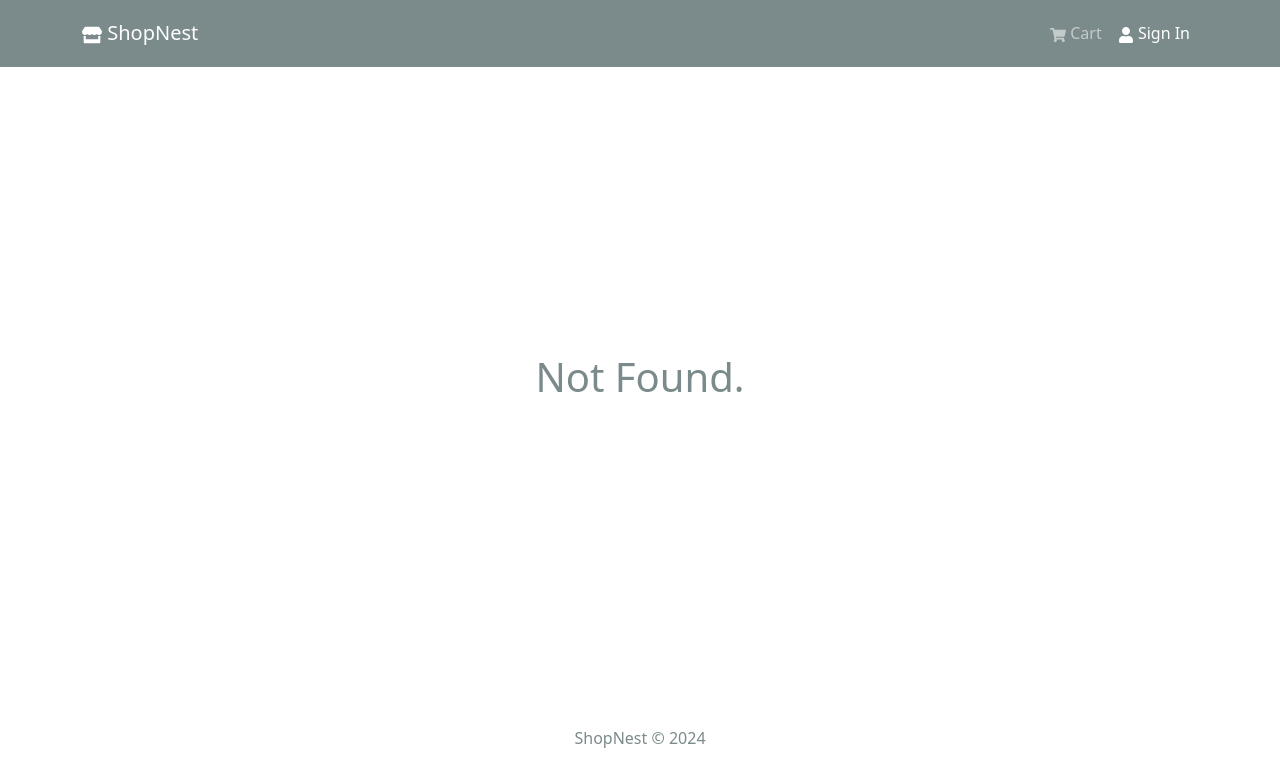
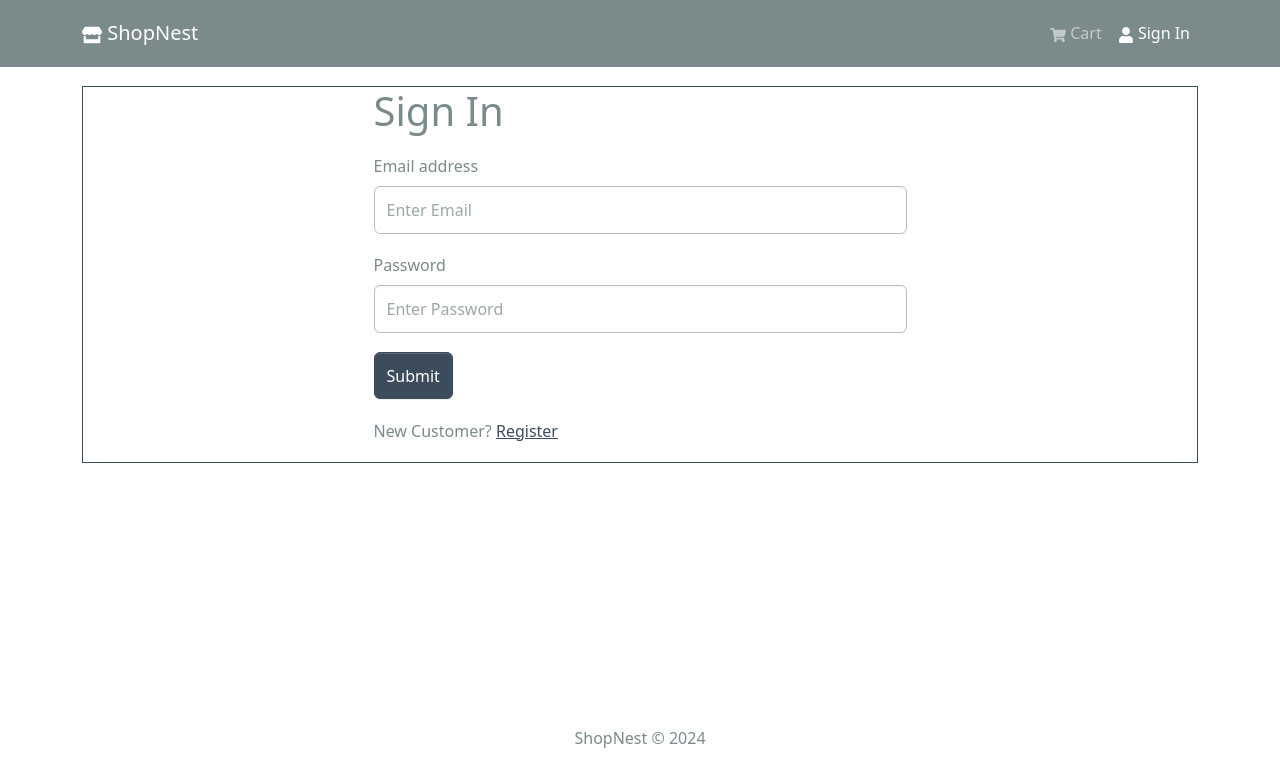
Before and after one commit to Faisal786111/ShopNest, a React (Vite) app in the folder client/: page /login in a window 1280 px wide. Before the commit this address had no page. Shown: the top 782 px of the page. Built offline with nearby package versions, Linux system fonts and the light colour scheme.

Commit message:
implement front-end logout functionality and resolved front-end issues

```diff
--- a/client/package.json
+++ b/client/package.json
@@ -17,6 +17,7 @@
     "react": "^18.2.0",
     "react-bootstrap": "^2.10.2",
     "react-dom": "^18.2.0",
+    "react-hot-toast": "^2.4.1",
     "react-icons": "^5.0.1",
     "react-redux": "^9.1.0",
     "react-router-bootstrap": "^0.26.2",
--- a/client/src/App.jsx
+++ b/client/src/App.jsx
@@ -1,7 +1,8 @@
-import { Container } from "react-bootstrap";
+import { Container, Toast } from "react-bootstrap";
 import { Outlet } from "react-router-dom";
 import Header from "./components/Header";
 import Footer from "./components/Footer";
+import  { Toaster } from "react-hot-toast";
 
 const App = () => {
   return (
@@ -13,6 +14,7 @@
         </Container>
       </main>
       <Footer />
+      <Toaster />
     </>
   );
 };
--- /dev/null
+++ b/client/src/components/FormContainer.jsx
@@ -0,0 +1,15 @@
+import { Container, Row, Col } from "react-bootstrap";
+
+const FormContainer = ({ children }) => {
+  return (
+    <Container className="border border-primary">
+      <Row className="justify-content-md-center">
+        <Col xs={12} md={6}>
+          {children}
+        </Col>
+      </Row>
+    </Container>
+  );
+};
+
+export default FormContainer;
--- a/client/src/components/Header.jsx
+++ b/client/src/components/Header.jsx
@@ -1,11 +1,30 @@
-import { Badge, Navbar, Nav, Container } from "react-bootstrap";
+import { Badge, Navbar, Nav, Container, NavDropdown } from "react-bootstrap";
 import { FaStore, FaShoppingCart, FaUser } from "react-icons/fa";
 import { LinkContainer } from "react-router-bootstrap";
-import { useSelector } from "react-redux";
+import { useNavigate } from "react-router-dom";
+import { useSelector, useDispatch } from "react-redux";
+import { useLogoutMutation } from "../redux/slices/usersApiSlice";
+import { logout } from "../redux/slices/authSlice";
 
 const Header = () => {
   const { cartItems } = useSelector((state) => state.cart);
+  const { userInfo } = useSelector((state) => state.auth);
 
+  const [logoutApiCall] = useLogoutMutation();
+
+  const navigate = useNavigate();
+  const dispatch = useDispatch();
+
+  const logoutHandler = async () => {
+    console.log("logoutHandler");
+    try {
+      await logoutApiCall().unwrap();
+      dispatch(logout());
+      navigate("/login");
+    } catch (err) {
+      console.log(err);
+    }
+  };
   return (
     <header>
       <Navbar bg="dark" variant="dark" expand="lg" collapseOnSelect>
@@ -28,11 +47,22 @@
                   )}
                 </Nav.Link>
               </LinkContainer>
-              <LinkContainer to="/login">
-                <Nav.Link>
-                  <FaUser /> Sign In
-                </Nav.Link>
-              </LinkContainer>
+              {userInfo ? (
+                <NavDropdown title={userInfo.name} id="basic-nav-dropdown">
+                  <LinkContainer to="/profile">
+                    <NavDropdown.Item>Profile</NavDropdown.Item>
+                  </LinkContainer>
+                  <NavDropdown.Item onClick={logoutHandler}>
+                    logout
+                  </NavDropdown.Item>
+                </NavDropdown>
+              ) : (
+                <LinkContainer to="/login">
+                  <Nav.Link>
+                    <FaUser /> Sign In
+                  </Nav.Link>
+                </LinkContainer>
+              )}
             </Nav>
           </Navbar.Collapse>
         </Container>
--- a/client/src/main.jsx
+++ b/client/src/main.jsx
@@ -11,6 +11,7 @@
 import NotFound from "./components/NotFound.jsx";
 import ProductScreen from "./screens/ProductScreen.jsx";
 import CartScreen from "./screens/CartScreen.jsx";
+import LoginScreen from "./screens/LoginScreen.jsx";
 
 ReactDOM.createRoot(document.getElementById("root")).render(
   <React.StrictMode>
@@ -21,6 +22,7 @@
             <Route index element={<HomeScreen />} />
             <Route path="/product/:id" element={<ProductScreen />} />
             <Route path="/cart" element={<CartScreen />} />
+            <Route path="/login" element={<LoginScreen />} />
           </Route>
           <Route path="*" element={<NotFound />} />
         </Routes>
--- a/client/src/redux/slices/authSlice.js
+++ b/client/src/redux/slices/authSlice.js
@@ -11,10 +11,14 @@
         setCredentials: (state, action) => {
             state.userInfo = action.payload;
             localStorage.setItem("userInfor", JSON.stringify(action.payload));
-        }
+        },
+        logout: (state, action) => {
+            state.userInfo = null;
+            localStorage.removeItem("userInfo");
+        },
     }
 });
 
-export const { setCredentials } = authSlice.actions;
+export const { setCredentials, logout } = authSlice.actions;
 
 export default authSlice.reducer;
--- a/client/src/redux/slices/usersApiSlice.js
+++ b/client/src/redux/slices/usersApiSlice.js
@@ -7,10 +7,20 @@
             query: (data) => ({
                 url: `${USERS_URL}/login`,
                 method: "POST",
-                body: data
+                headers: { "Content-Type": "application/json" },
+                credentials: "include",
+                body: data,
+            }),
+        }),
+        logout: builder.mutation({
+            query: () => ({
+                url: `${USERS_URL}/logout`,
+                method: "POST",
+                headers: { "Content-Type": "application/json" },
+                credentials: "include",
             }),
         }),
     }),
 });
 
-export const { useLoginMutation } = usersApiSlice;
+export const { useLoginMutation, useLogoutMutation } = usersApiSlice;
--- /dev/null
+++ b/client/src/screens/LoginScreen.jsx
@@ -0,0 +1,98 @@
+import { Form, Row, Col, Button } from "react-bootstrap";
+import { useState, useEffect } from "react";
+import { Link, useNavigate, useLocation } from "react-router-dom";
+import { setCredentials } from "../redux/slices/authSlice";
+import { useLoginMutation } from "../redux/slices/usersApiSlice";
+import { useDispatch, useSelector } from "react-redux";
+import FormContainer from "../components/FormContainer";
+import toast from "react-hot-toast";
+import Loader from "../components/Loader";
+
+const LoginScreen = () => {
+  const [email, setEmail] = useState("");
+  const [password, setPassword] = useState("");
+
+  const dispatch = useDispatch();
+  const navigate = useNavigate();
+
+  const [login, { isLoading }] = useLoginMutation();
+
+  const { userInfo } = useSelector((state) => state.auth);
+
+  const { search } = useLocation();
+  const sp = new URLSearchParams(search);
+  const redirect = sp.get("redirect") || "/";
+
+  useEffect(() => {
+    if (userInfo) {
+      navigate(redirect);
+    }
+  }, [userInfo, redirect, navigate]);
+
+  const submitHandler = async (e) => {
+    // toast.success("Here is your toast.", {
+    //   style: {
+    //     border: "1px solid #7b8a8b",
+    //     padding: "16px",
+    //     color: "#7b8a8b",
+    //   },
+    //   iconTheme: {
+    //     primary: "#7b8a8b",
+    //     secondary: "#FFFAEE",
+    //   },
+    // });
+
+    e.preventDefault();
+    try {
+      // unwrap() is used to return promise.
+      const res = await login({ email, password }).unwrap();
+      dispatch(setCredentials({ ...res }));
+      toast.success("Succesfully registered");
+      navigate(redirect);
+    } catch (e) {
+      toast.error(e?.data?.message || e.error);
+    }
+  };
+
+  return (
+    <FormContainer>
+      <h1>Sign In</h1>
+      <Form onSubmit={submitHandler}>
+        <Form.Group className="mb-3" controlId="email">
+          <Form.Label>Email address</Form.Label>
+          <Form.Control
+            type="email"
+            placeholder="Enter Email"
+            value={email}
+            onChange={(e) => setEmail(e.target.value)}
+          />
+        </Form.Group>
+
+        <Form.Group className="mb-3" controlId="password">
+          <Form.Label>Password</Form.Label>
+          <Form.Control
+            type="password"
+            placeholder="Enter Password"
+            value={password}
+            onChange={(e) => setPassword(e.target.value)}
+          />
+        </Form.Group>
+
+        <Button variant="primary" type="submit" disabled={isLoading}>
+          Submit
+        </Button>
+        {isLoading && <Loader />}
+      </Form>
+      <Row className="py-3">
+        <Col>
+          New Customer?{" "}
+          <Link to={redirect ? `/register?redirect=${redirect}` : "/register"}>
+            Register
+          </Link>
+        </Col>
+      </Row>
+    </FormContainer>
+  );
+};
+
+export default LoginScreen;
```
Also changed, not shown: 2 other files (tests, documents, lock files or other folders).
